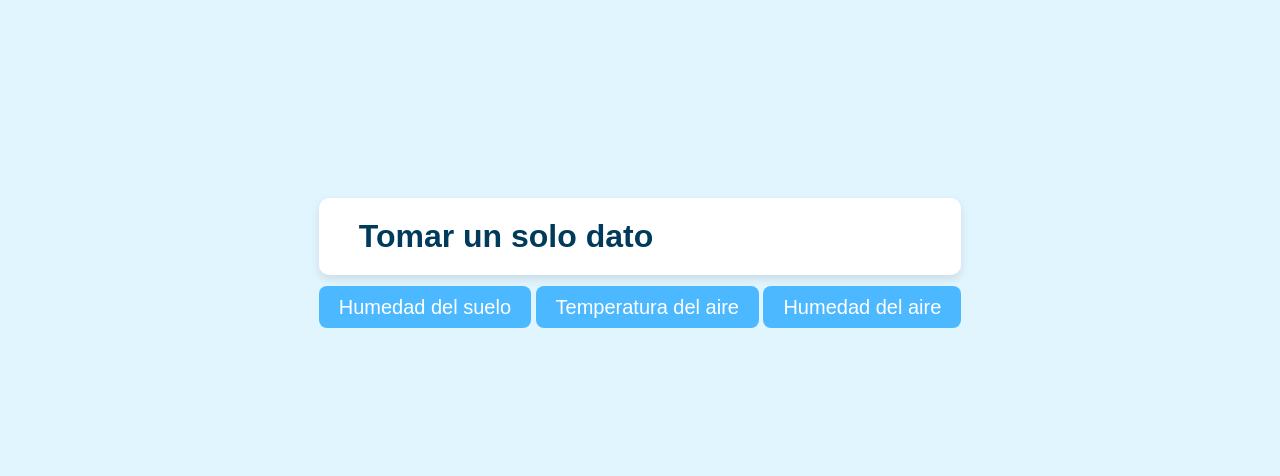
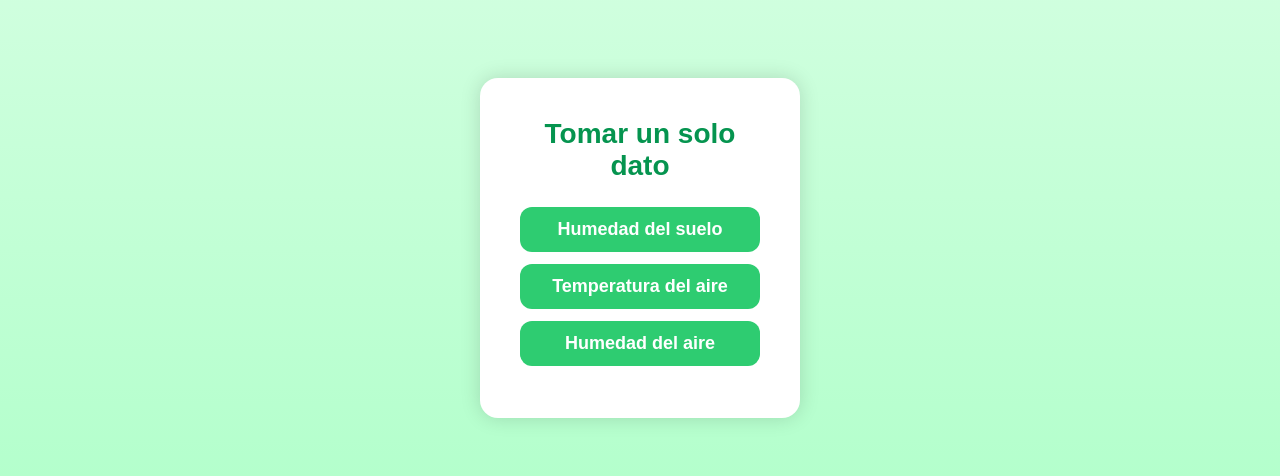
Before and after one commit to ValentinCangas/huerta2025, a plain HTML site: page index.html in a window 1280 px wide. Shown: the part 152-628 px from the top of the page. Drawn offline with Linux system fonts and the light colour scheme.

Commit message:
Update style.css

```diff
--- a/style.css
+++ b/style.css
@@ -1,35 +1,47 @@
+* {
+    margin: 0;
+    padding: 0;
+    box-sizing: border-box;
+    font-family: Arial, Helvetica, sans-serif;
+}
 
 body {
-            margin: 0;
-            padding: 0;
-            font-family: Arial, Helvetica, sans-serif;
-            background: #e1f5ff; /* azul cielo claro */
-            color: #003b5c; /* azul más oscuro para contraste */
+    background: linear-gradient(to bottom, #d8ffe4, #aaffc6);
     display: flex;
     justify-content: center;
     align-items: center;
     height: 100vh;
-            flex-direction: column;
 }
 
-        h1 {
-            background: white;
-            padding: 20px 40px;
-            border-radius: 10px;
-            box-shadow: 0 4px 10px rgba(0,0,0,0.1);
+.form {
+    background: #ffffff;
+    padding: 40px;
+    border-radius: 18px;
+    width: 320px;
+    text-align: center;
+    box-shadow: 0 0 20px rgba(0, 0, 0, 0.15);
 }
 
-        a {
-            margin-top: 20px;
-            text-decoration: none;
-            font-size: 20px;
-            color: white;
-            background: #4bb8ff; /* azul cielo */
-            padding: 10px 20px;
-            border-radius: 8px;
-            transition: 0.3s;
+.datos {
+    font-size: 28px;
+    color: #05944f;
+    margin-bottom: 25px;
 }
 
-        a:hover {
-            background: #0094e0;
+.form a {
+    display: block;
+    text-decoration: none;
+    background: #2ecc71;
+    color: white;
+    padding: 12px;
+    border-radius: 12px;
+    margin: 12px 0;
+    font-size: 18px;
+    transition: 0.3s;
+    font-weight: bold;
 }
+
+.form a:hover {
+    background: #25a75c;
+    transform: scale(1.05);
+}
```
Lines whose indentation alone changed are shown as unchanged.
